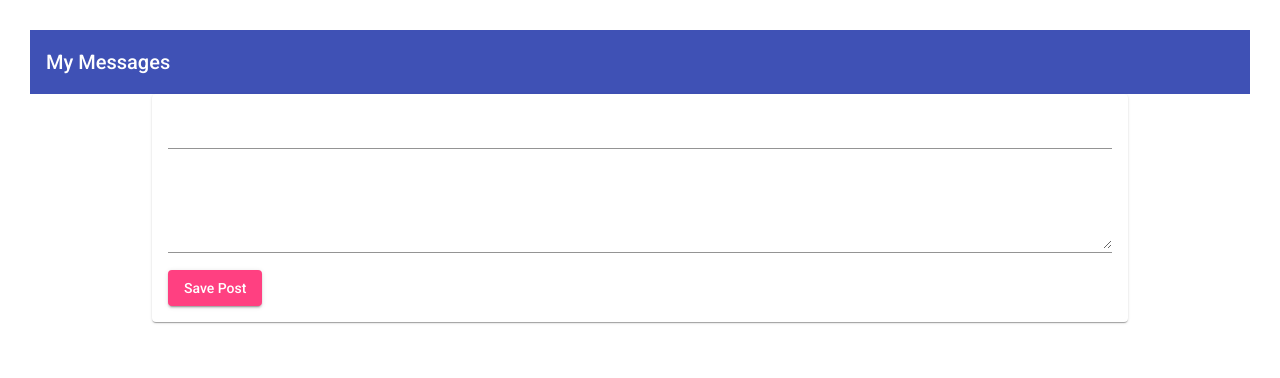
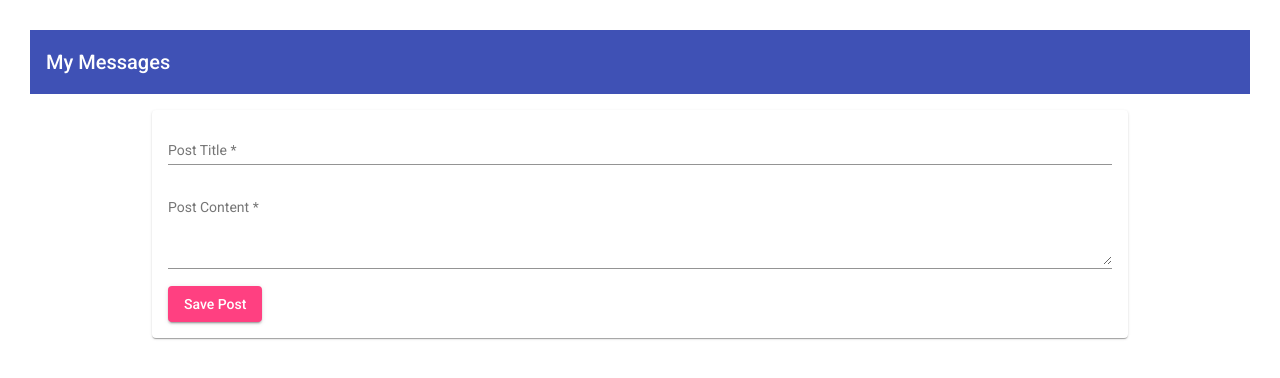
Before and after one commit to taylorschmidt/MEAN-post, an Angular app: page / in a window 1280 px wide. Shown: the top 378 px of the page. Built offline with nearby package versions, Linux system fonts and the light colour scheme.

Commit message:
completed angular frontend

```diff
--- a/src/app/app.component.css
+++ b/src/app/app.component.css
@@ -1,5 +1,4 @@
 main {
-    margin-top: 1rem;
     width: 80%;
-    margin: auto
+    margin: 1rem auto
 }
--- a/src/app/app.component.html
+++ b/src/app/app.component.html
@@ -1,5 +1,5 @@
 <app-header></app-header>
 <main>
-  <app-post-create (postCreated)="onPostAdded($event)"></app-post-create>
-  <app-post-list [posts]="storedPosts"></app-post-list>
+  <app-post-create></app-post-create>
+  <app-post-list></app-post-list>
 </main>
--- a/src/app/app.component.ts
+++ b/src/app/app.component.ts
@@ -1,5 +1,5 @@
 import { Component } from '@angular/core';
-import { Post } from './posts/post.model'
+
 
 @Component({
   selector: 'app-root',
@@ -7,9 +7,5 @@ import { Post } from './posts/post.model'
   styleUrls: ['./app.component.css']
 })
 export class AppComponent {
-  storedPosts: Post[] = [];
 
-  onPostAdded(post: any){
-    this.storedPosts.push(post);
-  }
 }
--- a/src/app/app.module.ts
+++ b/src/app/app.module.ts
@@ -13,6 +13,7 @@ import { AppComponent } from './app.component';
 import { PostCreateComponent } from './posts/post-create/post-create.component';
 import { HeaderComponent } from './header/header.component';
 import { PostListComponent } from './posts/post-list/post-list.component';
+
 
 
 
--- a/src/app/posts/post-create/post-create.component.html
+++ b/src/app/posts/post-create/post-create.component.html
@@ -1,11 +1,11 @@
 <mat-card>
     <form (submit)="onAddPost(postForm)" #postForm="ngForm">
         <mat-form-field>
-            <input matInput type="text" name="title" ngModel required #title="ngModel">
+            <input matInput type="text" name="title" ngModel required #title="ngModel" placeholder='Post Title'>
             <mat-error *ngIf="title.invalid">Please enter a post title.</mat-error>
         </mat-form-field>
         <mat-form-field>
-            <textarea matInput rows="4" name="content" ngModel required #content="ngModel"></textarea>
+            <textarea matInput rows="4" name="content" ngModel required #content="ngModel" placeholder='Post Content'></textarea>
             <mat-error *ngIf="content.invalid">Please enter content.</mat-error>
         </mat-form-field>
         <button mat-raised-button color="accent" type="submit">Save Post</button>
--- a/src/app/posts/post-create/post-create.component.ts
+++ b/src/app/posts/post-create/post-create.component.ts
@@ -1,6 +1,6 @@
-import { Component, EventEmitter, Output } from "@angular/core";
-import { Post } from '../post.model'
+import { Component} from "@angular/core";
 import { NgForm } from "@angular/forms";
+import { PostsService } from "../posts.service";
 
 @Component({
     selector: 'app-post-create',
@@ -10,16 +10,14 @@ import { NgForm } from "@angular/forms";
 export class PostCreateComponent {
     enteredTitle="";
     enteredContent="";
-    @Output() postCreated = new EventEmitter<Post>();
+
+    constructor(public postsService: PostsService) {}
 
     onAddPost(form: NgForm){
         if (form.invalid){
             return;
         }
-        const post: Post = {
-            title: form.value.title,
-            content: form.value.content
-        };
-        this.postCreated.emit(post);
+        this.postsService.addPost(form.value.title, form.value.content)
+        form.resetForm()
     }
 }
--- a/src/app/posts/post-list/post-list.component.html
+++ b/src/app/posts/post-list/post-list.component.html
@@ -6,6 +6,10 @@
            {{ post.title }}
         </mat-expansion-panel-header>
         <p>{{ post.content }}</p>
+        <mat-action-row>
+            <button mat-button color="primary">Edit</button>
+            <button mat-button color="warn">Delete</button>
+        </mat-action-row>
     </mat-expansion-panel>
 </mat-accordion>
 
--- a/src/app/posts/post-list/post-list.component.ts
+++ b/src/app/posts/post-list/post-list.component.ts
@@ -1,11 +1,27 @@
-import { Component, Input } from "@angular/core";
+import { Component, Input, OnInit, OnDestroy } from "@angular/core";
 import { Post } from '../post.model'
+import { PostsService } from '../posts.service';
+import { Subscription } from "rxjs";
 
 @Component({
     selector: 'app-post-list',
     templateUrl: './post-list.component.html',
     styleUrls: ['./post-list.component.css']
 })
-export class PostListComponent {
-   @Input() posts: Post[] = [];
+export class PostListComponent implements OnInit, OnDestroy {
+   posts: Post[] = [];
+   private postsSub: Subscription;
+
+   constructor(public postsService: PostsService) {}
+
+   ngOnInit(){
+       this.posts = this.postsService.getPosts();
+       this.postsSub = this.postsService.getPostUpdateListener().subscribe((posts: Post[]) => {
+        this.posts = posts;
+       });
+   }
+
+   ngOnDestroy() {
+       this.postsSub.unsubscribe()
+   }
 }
--- /dev/null
+++ b/src/app/posts/posts.service.ts
@@ -0,0 +1,24 @@
+import { Injectable } from '@angular/core';
+import { Subject } from 'rxjs'
+import { Post } from './post.model';
+
+@Injectable({providedIn: 'root'})
+export class PostsService {
+    private posts: Post[] = [];
+    private postsUpdated = new Subject<Post[]>();
+
+    getPosts() {
+        return [...this.posts];
+    }
+
+    getPostUpdateListener() {
+        return this.postsUpdated.asObservable();
+    }
+
+    addPost(title: string, content: string) {
+        const post: Post = {title: title, content: content}
+        this.posts.push(post)
+        this.postsUpdated.next([...this.posts])
+    }
+
+}
--- a/tsconfig.json
+++ b/tsconfig.json
@@ -25,6 +25,7 @@
     "enableI18nLegacyMessageIdFormat": false,
     "strictInjectionParameters": true,
     "strictInputAccessModifiers": true,
-    "strictTemplates": true
+    "strictTemplates": true,
+    "strictPropertyInitialization": false
   }
 }
```
